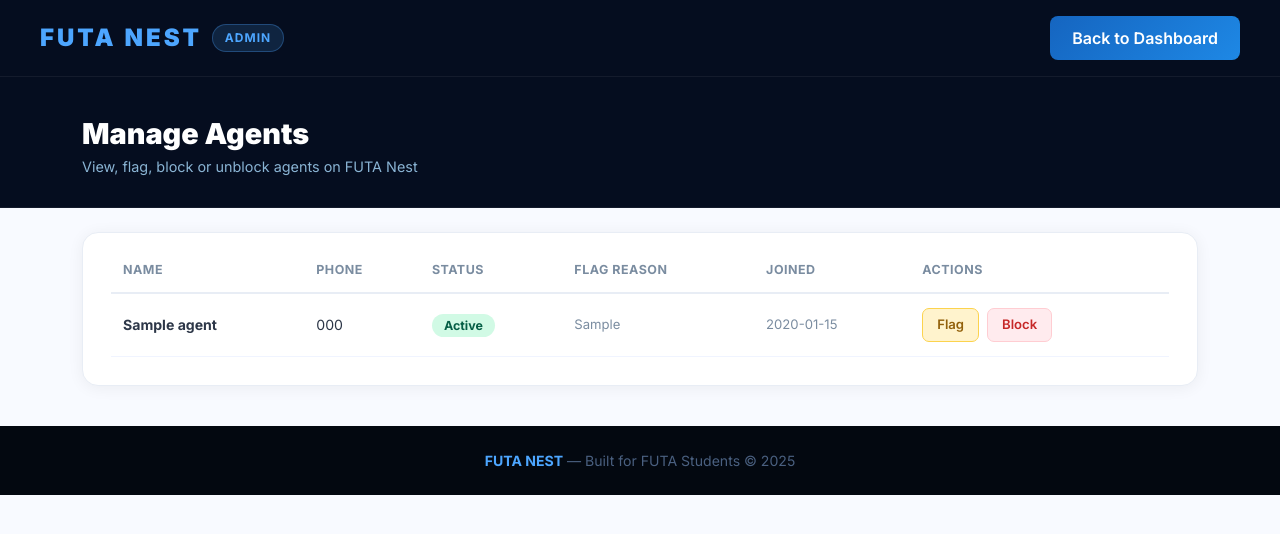
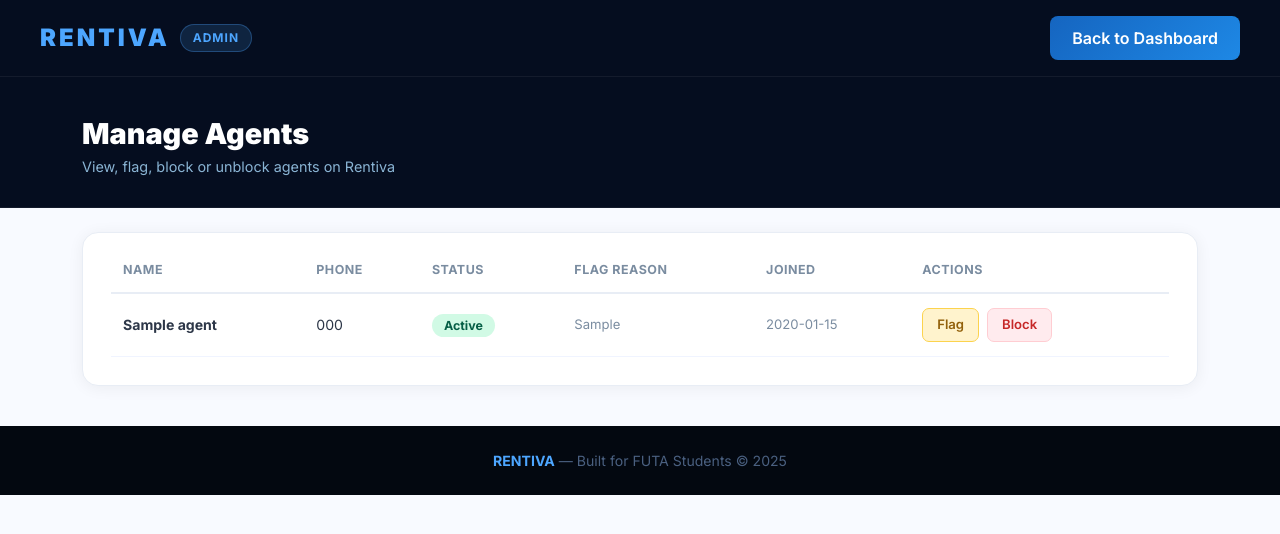
Before and after one commit to ikejidorcas/FUTA-NEST, a Flask app: template templates/admin_agents.html in a window 1280 px wide. Shown: the top 534 px of the page. Run offline with Flask 3, Linux system fonts and the light colour scheme; the template is opened without the code that fills it: most values are stand-ins (such as "Sample title", 1, 10 or a date in 2020).

Commit message:
Rebrand from FUTA Nest to Rentiva

```diff
--- a/app.py
+++ b/app.py
@@ -107,7 +107,7 @@ def post_listing():
                                          params={"phone": f"eq.{phone}",
                                                  "blocked": "eq.true"})
         if blocked_check.json():
-            flash('Your number has been blocked from FUTA Nest. Contact admin if this is a mistake.', 'danger')
+            flash('Your number has been blocked from Rentiva. Contact admin if this is a mistake.', 'danger')
             return redirect('/')
 
         # Check listing limit
@@ -206,7 +206,7 @@ def agent_register():
                                          params={"phone": f"eq.{phone}",
                                                  "blocked": "eq.true"})
         if blocked_check.json():
-            flash('This number has been blocked from FUTA Nest.', 'danger')
+            flash('This number has been blocked from Rentiva.', 'danger')
             return redirect('/agent/register')
 
         existing = supabase_request("GET", "agents",
@@ -265,7 +265,7 @@ def mark_taken(listing_id):
                      params={"id": f"eq.{listing_id}"})
 
     your_number = "2349050638087"
-    message = f"FUTA Nest Alert: '{listing.get('title', 'A listing')}' in {listing.get('area', '')} has been marked as TAKEN by agent {listing.get('agent_name', '')}."
+    message = f"Rentiva Alert: '{listing.get('title', 'A listing')}' in {listing.get('area', '')} has been marked as TAKEN by agent {listing.get('agent_name', '')}."
     whatsapp_url = f"https://wa.me/{your_number}?text={message}"
     return render_template('taken.html', whatsapp_url=whatsapp_url)
 
--- a/templates/admin_agents.html
+++ b/templates/admin_agents.html
@@ -3,7 +3,7 @@
 <head>
     <meta charset="UTF-8">
     <meta name="viewport" content="width=device-width, initial-scale=1.0">
-    <title>FUTA Nest — Manage Agents</title>
+    <title>Rentiva — Manage Agents</title>
     <link href="https://cdn.jsdelivr.net/npm/bootstrap@5.3.0/dist/css/bootstrap.min.css" rel="stylesheet">
     <link href="https://fonts.googleapis.com/css2?family=Inter:wght@400;500;600;700;900&display=swap" rel="stylesheet">
     <style>
@@ -37,7 +37,7 @@
 <body>
     <nav class="navbar d-flex justify-content-between align-items-center">
         <div class="d-flex align-items-center">
-            <a href="/" class="brand-name">FUTA NEST</a>
+            <a href="/" class="brand-name">RENTIVA</a>
             <span class="admin-badge">ADMIN</span>
         </div>
         <a href="/admin/dashboard" class="btn-back">Back to Dashboard</a>
@@ -46,7 +46,7 @@
     <div class="page-header">
         <div class="container">
             <h2>Manage Agents</h2>
-            <p>View, flag, block or unblock agents on FUTA Nest</p>
+            <p>View, flag, block or unblock agents on Rentiva</p>
         </div>
     </div>
 
@@ -124,7 +124,7 @@
     </div>
 
     <footer>
-        <span>FUTA NEST</span> &mdash; Built for FUTA Students &copy; 2025
+        <span>RENTIVA</span> &mdash; Built for FUTA Students &copy; 2025
     </footer>
 </body>
 </html>
--- a/templates/admin_login.html
+++ b/templates/admin_login.html
@@ -3,7 +3,7 @@
 <head>
     <meta charset="UTF-8">
     <meta name="viewport" content="width=device-width, initial-scale=1.0">
-    <title>FUTA Nest — Admin</title>
+    <title>Rentiva — Admin</title>
     <link href="https://cdn.jsdelivr.net/npm/bootstrap@5.3.0/dist/css/bootstrap.min.css" rel="stylesheet">
     <style>
         body {
@@ -37,7 +37,7 @@
 </head>
 <body>
     <div class="login-card text-center">
-        <h2 class="brand">FUTA NEST</h2>
+        <h2 class="brand">RENTIVA</h2>
         <p class="text-muted mb-4">Admin Access Only</p>
 
         {% with messages = get_flashed_messages(with_categories=true) %}
--- a/templates/admin_reports.html
+++ b/templates/admin_reports.html
@@ -3,7 +3,7 @@
 <head>
     <meta charset="UTF-8">
     <meta name="viewport" content="width=device-width, initial-scale=1.0">
-    <title>FUTA Nest — Reports</title>
+    <title>Rentiva — Reports</title>
     <link href="https://cdn.jsdelivr.net/npm/bootstrap@5.3.0/dist/css/bootstrap.min.css" rel="stylesheet">
     <link href="https://fonts.googleapis.com/css2?family=Inter:wght@400;500;600;700;900&display=swap" rel="stylesheet">
     <style>
@@ -31,7 +31,7 @@
 <body>
     <nav class="navbar d-flex justify-content-between align-items-center">
         <div class="d-flex align-items-center">
-            <a href="/" class="brand-name">FUTA NEST</a>
+            <a href="/" class="brand-name">RENTIVA</a>
             <span class="admin-badge">ADMIN</span>
         </div>
         <a href="/admin/dashboard" class="btn-back">Back to Dashboard</a>
@@ -84,7 +84,7 @@
     </div>
 
     <footer>
-        <span>FUTA NEST</span> &mdash; Admin Panel &copy; 2025
+        <span>RENTIVA</span> &mdash; Admin Panel &copy; 2025
     </footer>
 </body>
 </html>
--- a/templates/agent_register.html
+++ b/templates/agent_register.html
@@ -3,7 +3,7 @@
 <head>
     <meta charset="UTF-8">
     <meta name="viewport" content="width=device-width, initial-scale=1.0">
-    <title>FUTA Nest — Agent Registration</title>
+    <title>Rentiva — Agent Registration</title>
     <link href="https://cdn.jsdelivr.net/npm/bootstrap@5.3.0/dist/css/bootstrap.min.css" rel="stylesheet">
     <link href="https://fonts.googleapis.com/css2?family=Inter:wght@400;500;600;700;900&display=swap" rel="stylesheet">
     <style>
@@ -33,7 +33,7 @@
 </head>
 <body>
     <nav class="navbar d-flex justify-content-between align-items-center">
-        <a href="/" class="brand-name">FUTA NEST</a>
+        <a href="/" class="brand-name">RENTIVA</a>
         <a href="/listings" style="color:#8ab4d4;text-decoration:none;font-size:0.9rem;">View Listings</a>
     </nav>
 
@@ -74,7 +74,7 @@
     </div>
 
     <footer>
-        <span>FUTA NEST</span> &mdash; Built for FUTA Students &copy; 2025
+        <span>RENTIVA</span> &mdash; Built for FUTA Students &copy; 2025
     </footer>
 </body>
 </html>
--- a/templates/post_listing.html
+++ b/templates/post_listing.html
@@ -11,7 +11,7 @@
     </script>
     <meta charset="UTF-8">
     <meta name="viewport" content="width=device-width, initial-scale=1.0">
-    <title>FUTA Nest — Post a Listing</title>
+    <title>Rentiva — Post a Listing</title>
     <link href="https://cdn.jsdelivr.net/npm/bootstrap@5.3.0/dist/css/bootstrap.min.css" rel="stylesheet">
     <link href="https://fonts.googleapis.com/css2?family=Inter:wght@400;500;600;700;900&display=swap" rel="stylesheet">
     <style>
@@ -189,7 +189,7 @@
 <body>
 
     <nav class="navbar d-flex justify-content-between align-items-center">
-        <a href="/" class="brand-name">FUTA NEST</a>
+        <a href="/" class="brand-name">RENTIVA</a>
         <a href="/listings" class="btn-view">View Listings</a>
     </nav>
 
@@ -327,7 +327,7 @@
     </div>
 
     <footer>
-        <span>FUTA NEST</span> &mdash; The Official Student Housing Platform for FUTA &copy; 2025
+        <span>RENTIVA</span> &mdash; The Official Student Housing Platform for FUTA &copy; 2025
     </footer>
 
     <script src="https://cdn.jsdelivr.net/npm/bootstrap@5.3.0/dist/js/bootstrap.bundle.min.js"></script>
--- a/templates/taken.html
+++ b/templates/taken.html
@@ -3,7 +3,7 @@
 <head>
     <meta charset="UTF-8">
     <meta name="viewport" content="width=device-width, initial-scale=1.0">
-    <title>FUTA Nest — Listing Taken</title>
+    <title>Rentiva — Listing Taken</title>
     <link href="https://cdn.jsdelivr.net/npm/bootstrap@5.3.0/dist/css/bootstrap.min.css" rel="stylesheet">
     <link href="https://fonts.googleapis.com/css2?family=Inter:wght@400;500;600;700;900&display=swap" rel="stylesheet">
     <style>
@@ -58,14 +58,14 @@
 </head>
 <body>
     <div class="card">
-        <div class="brand">FUTA NEST</div>
+        <div class="brand">RENTIVA</div>
         <div class="icon">
             <svg viewBox="0 0 24 24" stroke-width="2">
                 <path stroke-linecap="round" stroke-linejoin="round" d="M5 13l4 4L19 7"/>
             </svg>
         </div>
         <h2>Listing Marked as Taken</h2>
-        <p>Your listing has been removed from student view. Thank you for keeping FUTA Nest up to date!</p>
+        <p>Your listing has been removed from student view. Thank you for keeping Rentiva up to date!</p>
         <a href="{{ whatsapp_url }}" class="btn-home" style="background:#25D366;">
     Notify Admin via WhatsApp
 </a>
```
Also changed, not shown: templates/admin_dashboard.html (+4 -4 lines), templates/home.html (+4 -4 lines), templates/listings.html (+4 -4 lines), templates/report.html (+4 -4 lines).
